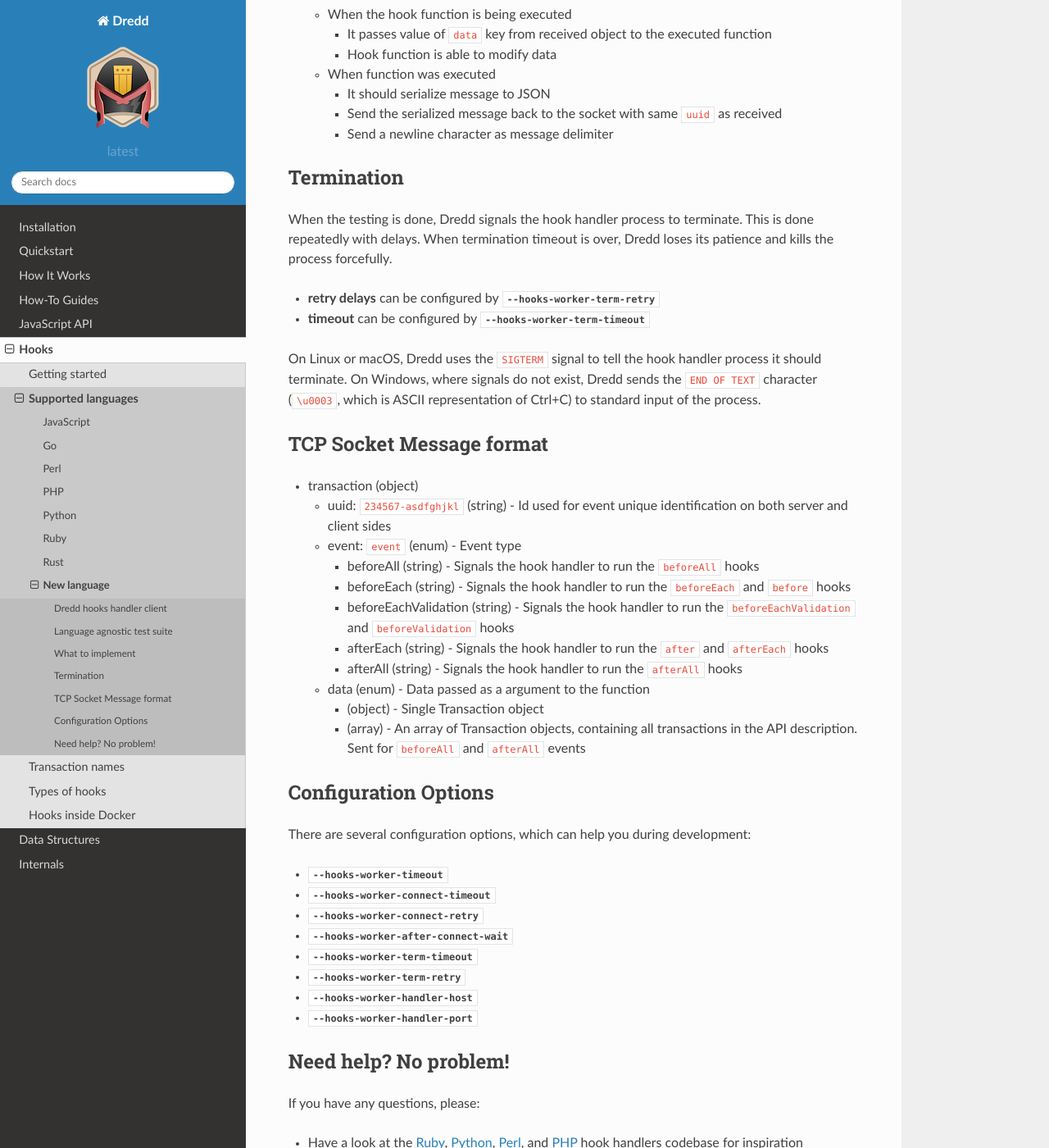
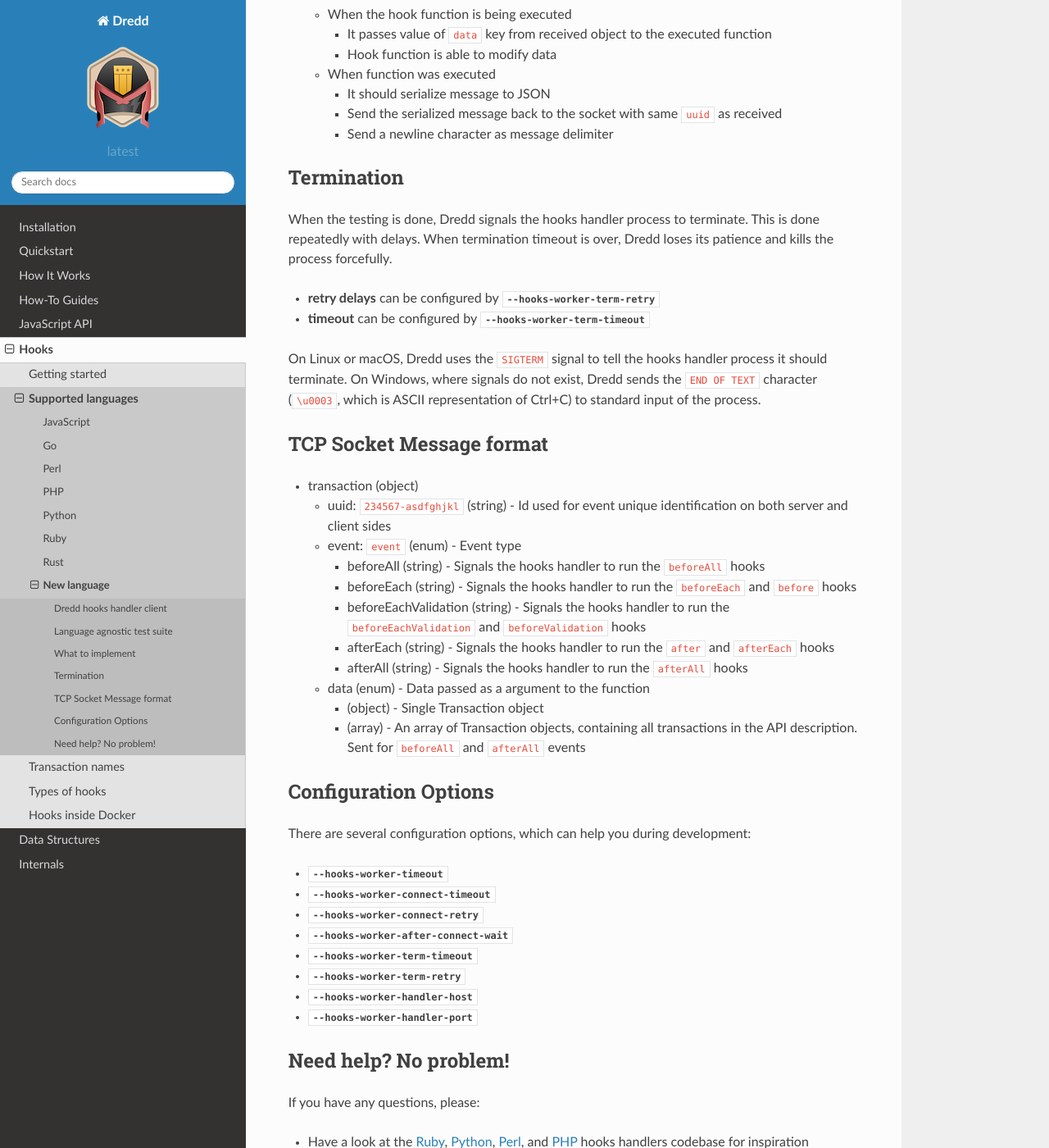
Before and after one commit to apiaryio/dredd, a Sphinx documentation site: the page built from docs/hooks/new-language.rst, in a window 1280 px wide and 1400 px high, scrolled down 1362 px. Shown: the whole window at 82% size. Built offline with Sphinx 7.4.7 and the Read the Docs theme 2.0.0, drawn with Linux system fonts in a browser that asks for light colours; pages that are not in the unit, such as notebooks, are missing from menus; some of the changed text lies outside the part shown.

Commit message:
docs: use 'hooks handler' consistently everywhere

```diff
--- a/docs/hooks/new-language.rst
+++ b/docs/hooks/new-language.rst
@@ -1,7 +1,7 @@
 .. _hooks-new-language:
 
-Writing Dredd hook handler for new language
-===========================================
+Writing Dredd hooks handler for new language
+============================================
 
 Dredd hooks handler client
 --------------------------
@@ -20,7 +20,7 @@
 What to implement
 -----------------
 
-If you want to write a hook handler for your language you will have to implement:
+If you want to write a hooks handler for your language you will have to implement:
 
 -  CLI Command runnning TCP socket server
 
@@ -68,12 +68,12 @@
 Termination
 -----------
 
-When the testing is done, Dredd signals the hook handler process to terminate. This is done repeatedly with delays. When termination timeout is over, Dredd loses its patience and kills the process forcefully.
+When the testing is done, Dredd signals the hooks handler process to terminate. This is done repeatedly with delays. When termination timeout is over, Dredd loses its patience and kills the process forcefully.
 
 -  **retry delays** can be configured by :option:`--hooks-worker-term-retry`
 -  **timeout** can be configured by :option:`--hooks-worker-term-timeout`
 
-On Linux or macOS, Dredd uses the ``SIGTERM`` signal to tell the hook handler process it should terminate. On Windows, where signals do not exist, Dredd sends the ``END OF TEXT`` character (``\u0003``, which is ASCII representation of Ctrl+C) to standard input of the process.
+On Linux or macOS, Dredd uses the ``SIGTERM`` signal to tell the hooks handler process it should terminate. On Windows, where signals do not exist, Dredd sends the ``END OF TEXT`` character (``\u0003``, which is ASCII representation of Ctrl+C) to standard input of the process.
 
 .. _tcp-socket-message-format:
 
@@ -85,11 +85,11 @@
    -  uuid: ``234567-asdfghjkl`` (string) - Id used for event unique identification on both server and client sides
    -  event: ``event`` (enum) - Event type
 
-      -  beforeAll (string) - Signals the hook handler to run the ``beforeAll`` hooks
-      -  beforeEach (string) - Signals the hook handler to run the ``beforeEach`` and ``before`` hooks
-      -  beforeEachValidation (string) - Signals the hook handler to run the ``beforeEachValidation`` and ``beforeValidation`` hooks
-      -  afterEach (string) - Signals the hook handler to run the ``after`` and ``afterEach`` hooks
-      -  afterAll (string) - Signals the hook handler to run the ``afterAll`` hooks
+      -  beforeAll (string) - Signals the hooks handler to run the ``beforeAll`` hooks
+      -  beforeEach (string) - Signals the hooks handler to run the ``beforeEach`` and ``before`` hooks
+      -  beforeEachValidation (string) - Signals the hooks handler to run the ``beforeEachValidation`` and ``beforeValidation`` hooks
+      -  afterEach (string) - Signals the hooks handler to run the ``after`` and ``afterEach`` hooks
+      -  afterAll (string) - Signals the hooks handler to run the ``afterAll`` hooks
 
    -  data (enum) - Data passed as a argument to the function
 
@@ -115,6 +115,6 @@
 
 If you have any questions, please:
 
--  Have a look at the `Ruby <https://github.com/apiaryio/dredd-hooks-ruby>`__, `Python <https://github.com/apiaryio/dredd-hooks-python>`__, `Perl <https://github.com/ungrim97/Dredd-Hooks>`__, and `PHP <https://github.com/ddelnano/dredd-hooks-php>`__ hook handlers codebase for inspiration
--  If you’re writing a hook handler for a compiled language, check out the `Go <https://github.com/snikch/goodman>`__ implementation
+-  Have a look at the `Ruby <https://github.com/apiaryio/dredd-hooks-ruby>`__, `Python <https://github.com/apiaryio/dredd-hooks-python>`__, `Perl <https://github.com/ungrim97/Dredd-Hooks>`__, and `PHP <https://github.com/ddelnano/dredd-hooks-php>`__ hooks handlers codebase for inspiration
+-  If you’re writing a hooks handler for a compiled language, check out the `Go <https://github.com/snikch/goodman>`__ implementation
 -  File an `issue in Dredd repository <https://github.com/apiaryio/dredd/issues/new>`__
--- a/docs/internals.rst
+++ b/docs/internals.rst
@@ -21,7 +21,7 @@
 -  `@paraskakis <https://github.com/paraskakis>`__ - product decisions, feature requests
 -  `@honzajavorek <https://github.com/honzajavorek>`__ - lead of development
 
-Dredd supports many programming languages thanks to the work of several contributors. They deserve eternal praise for dedicating time to create, improve, and maintain the respective :ref:`hook handlers <hooks>`:
+Dredd supports many programming languages thanks to the work of several contributors. They deserve eternal praise for dedicating time to create, improve, and maintain the respective :ref:`hooks handlers <hooks>`:
 
 -  `@ddelnano <https://github.com/ddelnano>`__ (:ref:`PHP <hooks-php>`, :ref:`Go <hooks-go>`)
 -  `@gonzalo-bulnes <https://github.com/gonzalo-bulnes>`__ (:ref:`Ruby <hooks-ruby>`)
--- a/docs/quickstart.rst
+++ b/docs/quickstart.rst
@@ -145,7 +145,7 @@
 Use Hooks
 ---------
 
-Dredd’s :ref:`hooks <hooks>` enable you to write some glue code in your favorite language to support enhanced scenarios in your API tests. Read the documentation about hooks to learn more on how to write them. Choose your language and install corresponding hook handler library.
+Dredd’s :ref:`hooks <hooks>` enable you to write some glue code in your favorite language to support enhanced scenarios in your API tests. Read the documentation about hooks to learn more on how to write them. Choose your language and install corresponding hooks handler library.
 
 Advanced Examples
 -----------------
```
Also changed, not shown: docs/hooks/index.rst (+4 -4 lines), 4 other files.
